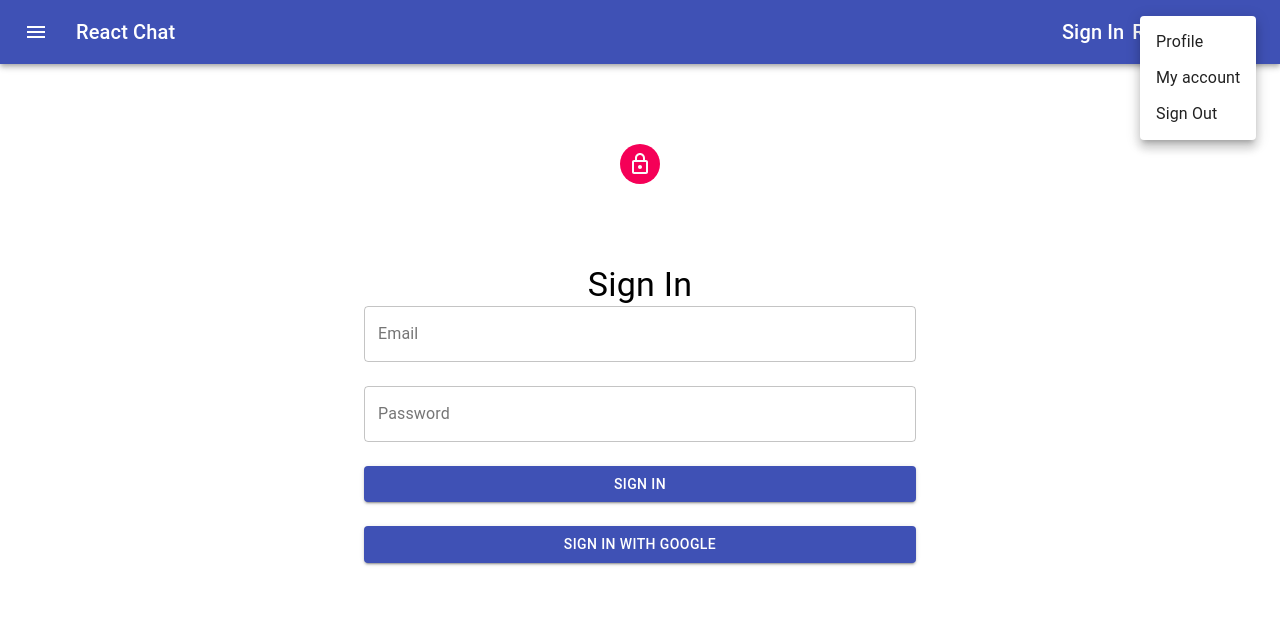
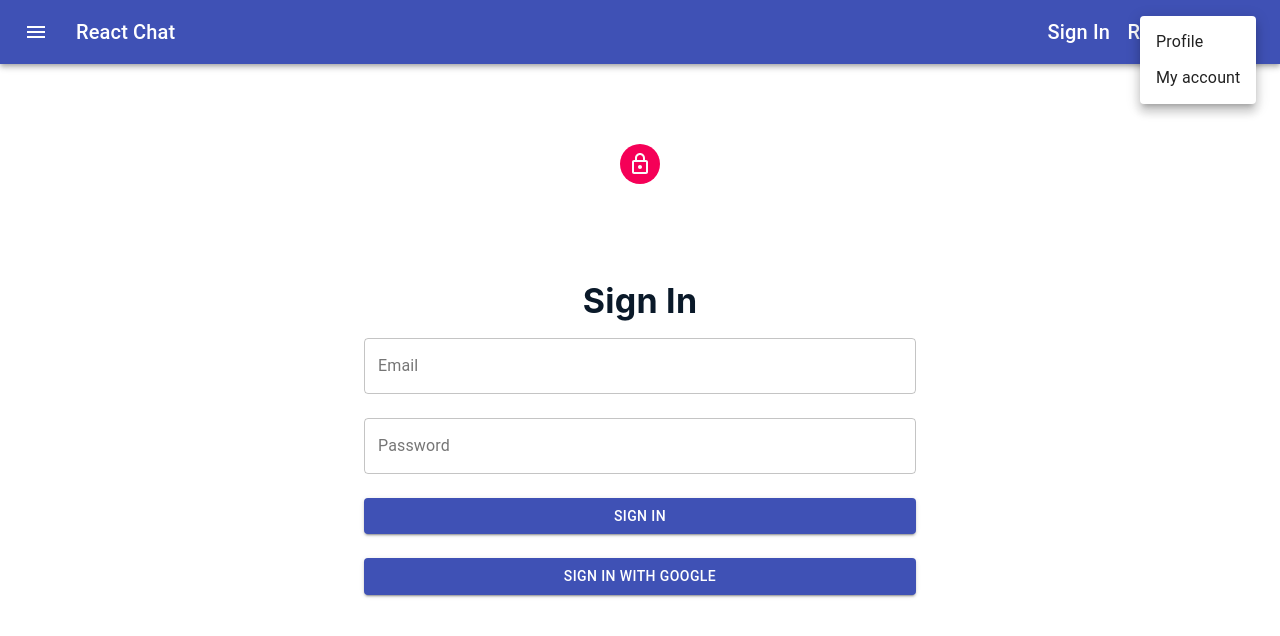
Before and after one commit to stphncrt/React_Chat, a React (Create React App) app: page /signIn in a window 1280 px wide. Both pictures are taken after a click on the button 1232 px from the left and 32 px from the top of the page. Shown: the top 636 px of the page. Built offline with nearby package versions, Linux system fonts and the light colour scheme; no server answers.

Commit message:
Post Page Created

```diff
--- a/src/Router/Router.js
+++ b/src/Router/Router.js
@@ -3,6 +3,7 @@ import SignUp from "../pages/SignUp";
 import SignIn from "../pages/SignIn";
 import Main from "../pages/Main";
 import UserDetails from "../pages/UserDetails";
+import Post from "../pages/Post";
 import { useContext } from "react";
 
 import NavBar from "../components/NavBar";
@@ -17,6 +18,7 @@ function AppRouter() {
 				<Route exact path="/register" component={SignUp} />
 				<Route exact path="/signIn" component={currentUser ? Main : SignIn} />
 				<Route exact path="/user/:id" component={currentUser ? UserDetails : SignIn} />
+				<Route exact path="/user/:id/post" component={Post} />
 				<Route path="/" component={Main} />
 			</Switch>
 		</Router>
--- a/src/components/MediaCard.js
+++ b/src/components/MediaCard.js
@@ -21,6 +21,9 @@ const styleFunc = makeStyles((theme) => ({
 export default function MediaCard({ id, image, userName, userEmail }) {
 	const history = useHistory();
 	const styles = styleFunc();
+	const HandlePostClick = () => {
+		history.push(`/user/${id}/post`);
+	};
 	return (
 		<Card className={styles.container} sx={{ maxWidth: 345 }}>
 			<CardActionArea
@@ -41,7 +44,9 @@ export default function MediaCard({ id, image, userName, userEmail }) {
 
 			<CardActions>
 				<Button size="small">View Full Profile</Button>
-				<Button size="small">View User Posts</Button>
+				<Button onClick={HandlePostClick} size="small">
+					View User Posts
+				</Button>
 			</CardActions>
 		</Card>
 	);
--- a/src/components/NavBar.js
+++ b/src/components/NavBar.js
@@ -24,9 +24,10 @@ const useStyles = makeStyles((theme) => ({
 	},
 	titleBox: {
 		marginLeft: "0.5rem",
+		padding: "0.3rem",
 		"&:hover": {
 			background: "#005dff",
-			padding: "0.3rem",
+			// padding: "0.3rem",
 			borderRadius: "0.3rem",
 		},
 	},
@@ -36,7 +37,6 @@ export default function NavBar() {
 	const history = useHistory();
 	const { currentUser } = useContext(FirebaseAuthContext);
 	const classes = useStyles();
-	const [auth, setAuth] = React.useState(true);
 	const [anchorEl, setAnchorEl] = React.useState(null);
 	const open = Boolean(anchorEl);
 
@@ -75,7 +75,7 @@ export default function NavBar() {
 					<Typography onClick={HandleRegisterClick} className={classes.titleBox} variant="h6">
 						Register
 					</Typography>
-					{auth && (
+					{currentUser ? (
 						<div>
 							<IconButton
 								aria-label="account of current user"
@@ -106,6 +106,35 @@ export default function NavBar() {
 								<MenuItem onClick={HandleSignOut}>Sign Out</MenuItem>
 							</Menu>
 						</div>
+					) : (
+						<div>
+							<IconButton
+								aria-label="account of current user"
+								aria-controls="menu-appbar"
+								aria-haspopup="true"
+								onClick={handleMenu}
+								color="inherit">
+								<AccountCircle />
+							</IconButton>
+
+							<Menu
+								id="menu-appbar"
+								anchorEl={anchorEl}
+								anchorOrigin={{
+									vertical: "top",
+									horizontal: "right",
+								}}
+								keepMounted
+								transformOrigin={{
+									vertical: "top",
+									horizontal: "right",
+								}}
+								open={open}
+								onClose={handleClose}>
+								<MenuItem onClick={handleClose}>Profile</MenuItem>
+								<MenuItem onClick={handleClose}>My account</MenuItem>
+							</Menu>
+						</div>
 					)}
 				</Toolbar>
 			</AppBar>
--- /dev/null
+++ b/src/components/PostCard.js
@@ -0,0 +1,79 @@
+import * as React from "react";
+import Card from "@mui/material/Card";
+import CardHeader from "@mui/material/CardHeader";
+import CardMedia from "@mui/material/CardMedia";
+import CardContent from "@mui/material/CardContent";
+import CardActions from "@mui/material/CardActions";
+import Avatar from "@mui/material/Avatar";
+import IconButton from "@mui/material/IconButton";
+import Typography from "@mui/material/Typography";
+import FavoriteIcon from "@mui/icons-material/Favorite";
+import ShareIcon from "@mui/icons-material/Share";
+import MoreVertIcon from "@mui/icons-material/MoreVert";
+import { makeStyles } from "@material-ui/core/styles";
+import { capitalizeFirstLetter } from "../helper/Functions";
+
+const styleFunc = makeStyles((theme) => ({
+	card: {
+		width: "100%",
+		height: "28rem",
+		margin: "2rem",
+	},
+}));
+export default function PostCard({ owner, publishDate, text, likes, image, tags }) {
+	const styles = styleFunc();
+	return (
+		<Card className={styles.card} sx={{ maxWidth: 345 }}>
+			<CardHeader
+				avatar={
+					<Avatar>
+						<CardMedia component="img" image={owner.picture} alt="Post Owner" />
+					</Avatar>
+				}
+				action={
+					<IconButton aria-label="settings">
+						<MoreVertIcon />
+					</IconButton>
+				}
+				title={`${owner.firstName} ${owner.lastName}`}
+				subheader={publishDate}
+			/>
+			<CardMedia component="img" height="194" image={image} alt="Post" />
+			<CardContent>
+				<Typography variant="body2" color="text.primary">
+					{capitalizeFirstLetter(text)}
+				</Typography>
+				<Typography mt={2} variant="body1" sx={{ fontWeight: "bold" }}>
+					{`#${tags[0]}   #${tags[1]}  #${tags[2]}`}
+				</Typography>
+			</CardContent>
+			<CardActions disableSpacing>
+				<IconButton aria-label="add to favorites">
+					<FavoriteIcon sx={{ color: "red" }} /> {likes}
+				</IconButton>
+				<IconButton aria-label="share">
+					<ShareIcon />
+				</IconButton>
+			</CardActions>
+		</Card>
+	);
+}
+
+// id: "60d21b9b67d0d8992e610d7d"
+// image: "https://img.dummyapi.io/photo-1568034097331-52327e0ad82d.jpg"
+// likes: 28
+// owner:
+// firstName: "Adina"
+// id: "60d0fe4f5311236168a109cc"
+// lastName: "Barbosa"
+// picture: "https://randomuser.me/api/portraits/med/women/28.jpg"
+// title: "ms"
+// [[Prototype]]: Object
+// publishDate: "2020-03-27T23:59:54.470Z"
+// tags: Array(3)
+// 0: "dog"
+// 1: "animal"
+// 2: "canine"
+// length: 3
+// [[Prototype]]: Array(0)
+// text: "Follow me on instagram http://instagram.com/mladen..."
--- a/src/components/UserDetailCard.js
+++ b/src/components/UserDetailCard.js
@@ -6,8 +6,8 @@ import CardMedia from "@mui/material/CardMedia";
 import Grid from "@mui/material/Grid";
 import Typography from "@mui/material/Typography";
 import { DateFormatting, capitalizeFirstLetter } from "../helper/Functions";
-import { CircularProgress } from "@mui/material";
-
+import SendIcon from "@mui/icons-material/Send";
+import { useHistory } from "react-router-dom";
 // React Chat
 // {"id":"60d0fe4f5311236168a109cc","title":"ms","firstName":"Adina","lastName":"Barbosa","picture":"https://randomuser.me/api/portraits/med/women/28.jpg","gender":"female","email":"edina.barbosa@example.com","dateOfBirth":"1952-09-03T13:27:29.424Z","phone":"(64) 5796-9260","location":{"street":"8750, Rua Carlos Gomes","city":"Recife","state":"CearÃ¡","country":"Brazil","timezone":"+1:00"},"registerDate":"2021-06-21T21:02:07.719Z","updatedDate":"2021-06-21T21:02:07.719Z"}
 
@@ -24,9 +24,13 @@ const styleFunc = makeStyles((theme) => ({
 		width: "100%",
 		height: "100%",
 	},
+	postTypo: {
+		marginTop: "3rem",
+	},
 }));
 export default function UserDetailCard({
 	userInfo,
+	userName,
 	gender,
 	birthday,
 	street,
@@ -35,7 +39,11 @@ export default function UserDetailCard({
 	country,
 	img,
 }) {
+	const history = useHistory();
 	const styles = styleFunc();
+	function HandlePostClick() {
+		history.push("/post");
+	}
 	return (
 		<Card className={styles.wrapper}>
 			<Grid className={styles.backColor} container spacing={3}>
@@ -53,6 +61,13 @@ export default function UserDetailCard({
 						<Typography variant="body1" color="text.secondary">
 							{`Date of Birth: ${DateFormatting(birthday)}`}
 						</Typography>
+						<div className={styles.postTypo}>
+							<Typography onClick={HandlePostClick} sx={{ fontWeight: "bold" }}>
+
+								<SendIcon />
+								{` Posts of ${userName}`}
+							</Typography>
+						</div>
 					</CardContent>
 				</Grid>
 				<Grid item xs={12} md={4}>
--- /dev/null
+++ b/src/pages/Post.js
@@ -0,0 +1,53 @@
+import React, { useState, useEffect } from "react";
+
+import { fetchData } from "../helper/FetchData";
+import { useParams } from "react-router-dom";
+import PostCard from "../components/PostCard";
+import { Grid, Container } from "@material-ui/core";
+import { makeStyles } from "@material-ui/core/styles";
+
+const styleFunc = makeStyles((theme) => ({
+	wrapper: {
+		display: "flex",
+		flexFlow: "row wrap",
+		background: theme.palette.grey[200],
+		width: "100%",
+		justifyContent: "center",
+	},
+	postCard: {
+		height: "40rem",
+		margin: "0.3rem",
+		width: "23%",
+		border: "1px solid",
+	},
+}));
+
+function Post() {
+	const [postData, setPostData] = useState([]);
+	const { id } = useParams();
+	const styles = styleFunc();
+	useEffect(() => {
+		fetchData(`user/${id}/post`)
+			.then((response) => setPostData(response?.data))
+			.catch((error) => console.log(error));
+	}, [id]);
+	console.log(postData);
+
+	return (
+		<Grid className={styles.wrapper}>
+			{postData.map((post) => {
+				return (
+					<PostCard
+						owner={post.owner}
+						publishDate={post.publishDate}
+						text={post.text}
+						likes={post.likes}
+						image={post.image}
+						tags={post.tags}
+					/>
+				);
+			})}
+		</Grid>
+	);
+}
+export default Post;
--- a/src/pages/SignIn.js
+++ b/src/pages/SignIn.js
@@ -22,6 +22,13 @@ const styles = makeStyles((theme) => ({
 		margin: "5rem auto",
 		backgroundColor: theme.palette.secondary.main,
 	},
+	text: {
+		fontWeight: 700,
+		fontFamily:
+			"PlusJakartaSans-ExtraBold, -apple-system, BlinkMacSystemFont, Segoe UI, Roboto, Helvetica Neue, Arial, sans-serif, Apple Color Emoji, Segoe UI Emoji, Segoe UI Symbol",
+		color: "#0a1929",
+		padding: "1rem",
+	},
 }));
 
 function SignIn() {
@@ -43,7 +50,9 @@ function SignIn() {
 			<Avatar className={signInStyles.avatar}>
 				<LockOutlinedIcon />
 			</Avatar>
-			<Typography variant="h4">Sign In</Typography>
+			<Typography className={signInStyles.text} variant="h4">
+				Sign In
+			</Typography>
 			<Formik
 				initialValues={initialValues}
 				onSubmit={handleSignInSubmit}
--- a/src/pages/SignUp.js
+++ b/src/pages/SignUp.js
@@ -1,9 +1,10 @@
 import React from "react";
-import { Button, TextField, Grid, Container } from "@material-ui/core";
+import { Button, TextField, Grid, Container, Typography } from "@material-ui/core";
 import { makeStyles } from "@material-ui/core/styles";
 import { useFormik } from "formik";
 import Firebase from "../firebase/firebase.utils";
 import * as Yup from "yup";
+import { useHistory } from "react-router-dom";
 
 const signUpValidationSchema = Yup.object().shape({
 	displayName: Yup.string().required("Required"),
@@ -15,16 +16,24 @@ const signUpValidationSchema = Yup.object().shape({
 			"Must Contain 8 Characters, One Uppercase, One Lowercase, One Number and one special case Character",
 		),
 });
-
 const styles = makeStyles({
 	wrapper: {
 		marginTop: "5rem",
+		textAlign: "center",
+	},
+	text: {
+		fontWeight: 700,
+		fontFamily:
+			"PlusJakartaSans-ExtraBold, -apple-system, BlinkMacSystemFont, Segoe UI, Roboto, Helvetica Neue, Arial, sans-serif, Apple Color Emoji, Segoe UI Emoji, Segoe UI Symbol",
+		color: "#0a1929",
+		padding: "1rem",
 	},
 });
 const HandleGoogleButtonClick = () => {
 	Firebase.useGoogleProvider();
 };
 function SignUp() {
+	const history = useHistory();
 	const signUpStyles = styles();
 	const formik = useFormik({
 		initialValues: {
@@ -36,10 +45,15 @@ function SignUp() {
 		validationSchema: signUpValidationSchema,
 		onSubmit: (values) => {
 			Firebase.register(values.displayName, values.email, values.password);
+			history.push("/signIn");
 		},
 	});
 	return (
 		<Container className={signUpStyles.wrapper} maxWidth="sm">
+			<Typography className={signUpStyles.text} variant="h4">
+				Sign Up
+			</Typography>
+
 			<form onSubmit={formik.handleSubmit}>
 				<Grid container spacing={3}>
 					<Grid item xs={12}>
--- a/src/pages/UserDetails.js
+++ b/src/pages/UserDetails.js
@@ -30,6 +30,7 @@ function UserDetails() {
 				<UserDetailCard
 					img={userDetail.picture}
 					userInfo={`${userDetail.title} ${userDetail.firstName} ${userDetail.lastName}`}
+					userName={`${userDetail.firstName}`}
 					gender={userDetail.gender}
 					birthday={userDetail.dateOfBirth}
 					city={userDetail.location.city}
```
